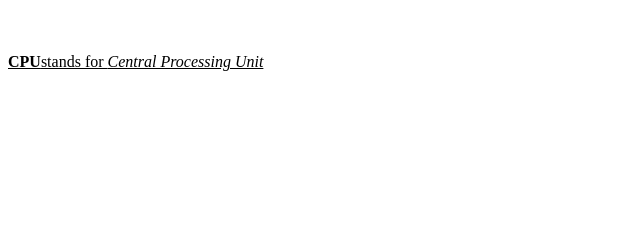
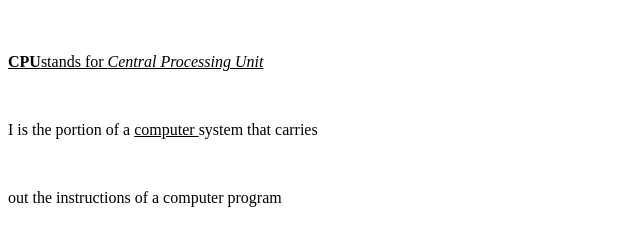
Before and after one commit to iamneo-production/bdccabaeffaadaeccdfffebaeceaec, a website: page public/index.html in a window 1280 px wide. Shown: the part 61-306 px from the top of the page, without its empty margins (0-640 px from the left). Drawn offline with Linux system fonts and the light colour scheme.

Commit message:
Backup Commit

```diff
--- a/public/index.html
+++ b/public/index.html
@@ -2,7 +2,9 @@
 <html lang="en">
 <body>
     <h1>CPU</h1><br>
-    <p><b><u>CPU</b>stands for <i>Central Processing Unit</i></p></u>
+    <p><b><u>CPU</b>stands for <i>Central Processing Unit</i></p><br></u>
+    <p>I is the portion of a <u> computer </u> system that carries</p><br>
+    <p>out the instructions of a computer program</p>
 </body>
 <body>
 </body>
```
